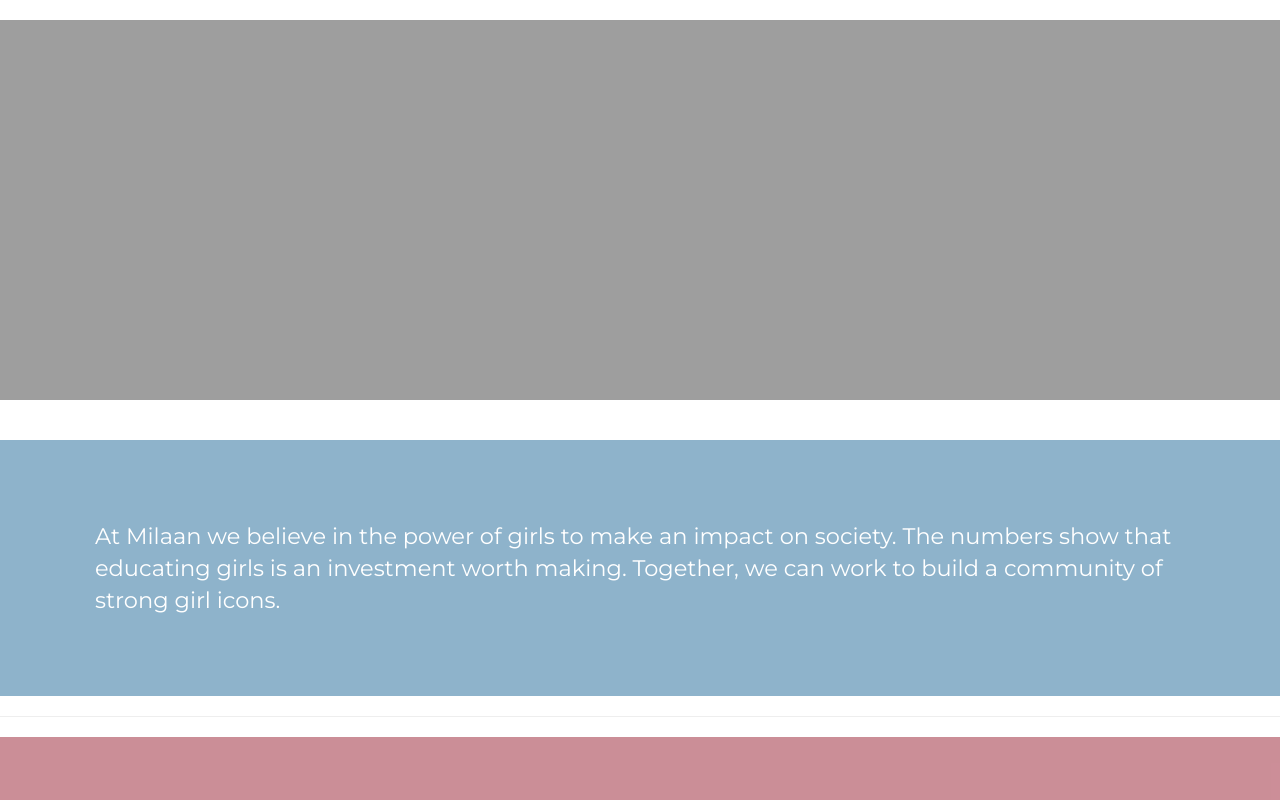
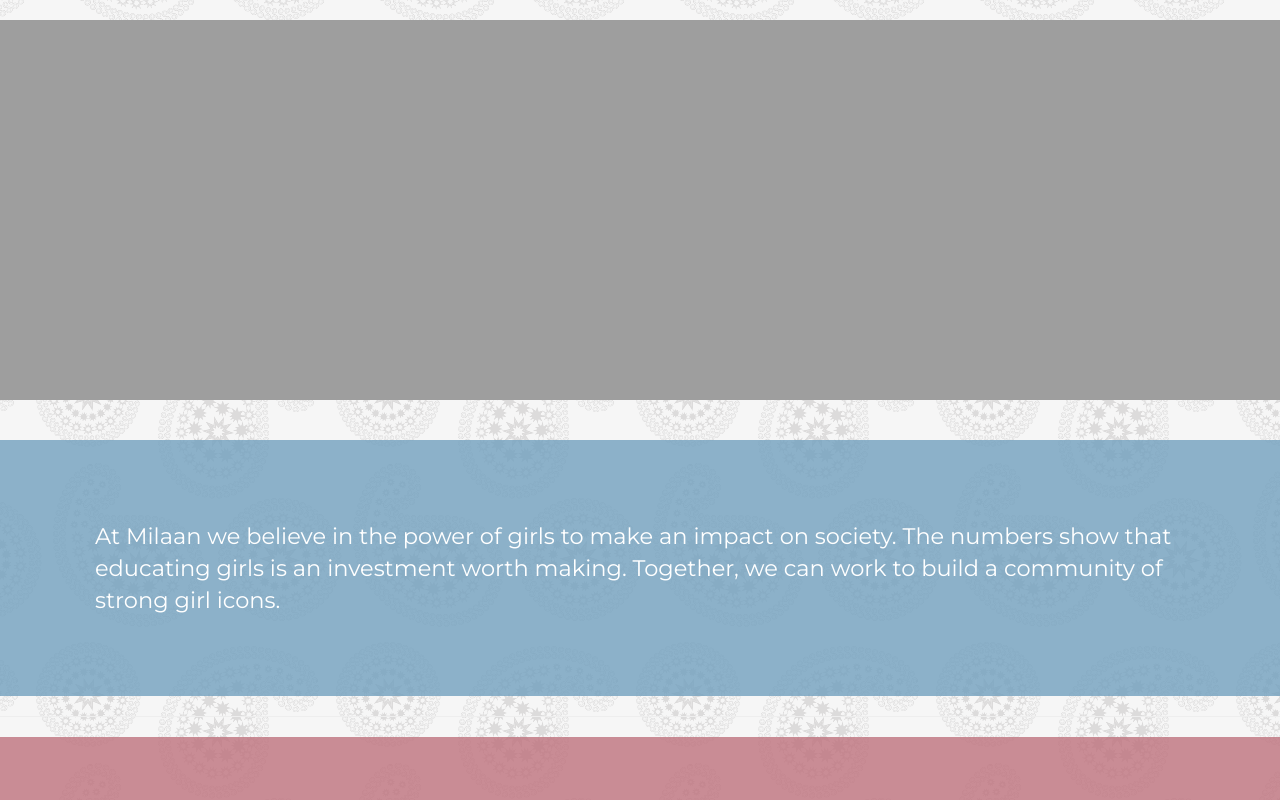
Before and after one commit to AmitaChauhan/Girl-Icon, a plain HTML site: page index.html in a window 1280 px wide. Shown: the top 800 px of the page. Drawn offline with nearby package versions, Linux system fonts and the light colour scheme; the site is published under a folder, as on GitHub Pages, so addresses that start at the root find nothing; a web font is replaced by a local one.

Commit message:
Change path to background image.

```diff
--- a/css/main.css
+++ b/css/main.css
@@ -1,12 +1,9 @@
 body {
-    background: url('/images/paisley.png');
+    background: url('../images/paisley.png');
 }
 .intro-common {
-
-
     width : 100%;
     height: auto;
-
 }
 
 .intro {
```
